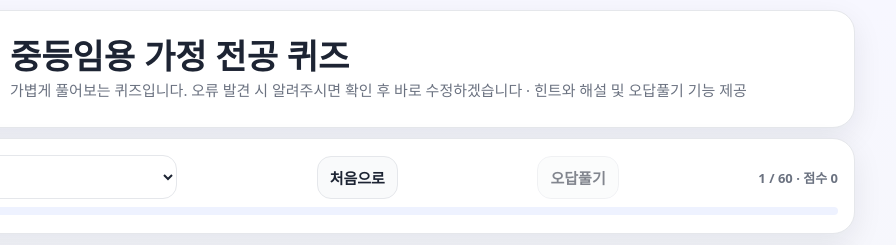
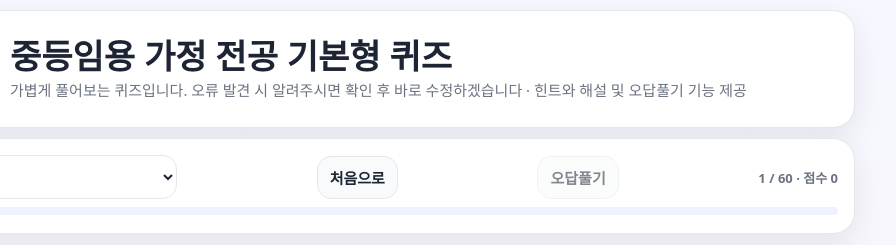
Before and after one commit to davidhor2026/home-economics-quiz, a plain HTML site: page index.html in a window 1280 px wide. Shown: the top 245 px of the page, 267-1163 px from the left. Drawn offline with Linux system fonts and the light colour scheme.

Commit message:
Update index.html

```diff
--- a/index.html
+++ b/index.html
@@ -3,7 +3,7 @@
 <head>
   <meta charset="utf-8" />
   <meta name="viewport" content="width=device-width,initial-scale=1,viewport-fit=cover" />
-  <title>중등임용 가정 전공 퀴즈</title>
+  <title>중등임용 가정 전공 기본형 퀴즈</title>
   <style>
     :root{
       --bg:#f6f7fb; --card:#ffffff; --text:#1d2433; --muted:#6b7280;
@@ -173,7 +173,7 @@
       <img class="teacher" src="teacher.png" alt="진행자 이미지" onerror="this.style.display='none';document.getElementById('teacherFallback').style.display='grid';">
       <div id="teacherFallback" class="fallback" style="display:none">👩‍🏫</div>
       <div>
-        <h1>중등임용 가정 전공 퀴즈</h1>
+        <h1>중등임용 가정 전공 기본형 퀴즈</h1>
         <div class="sub">가볍게 풀어보는 퀴즈입니다. 오류 발견 시 알려주시면 확인 후 바로 수정하겠습니다 · 힌트와 해설 및 오답풀기 기능 제공</div>
       </div>
     </header>
```
